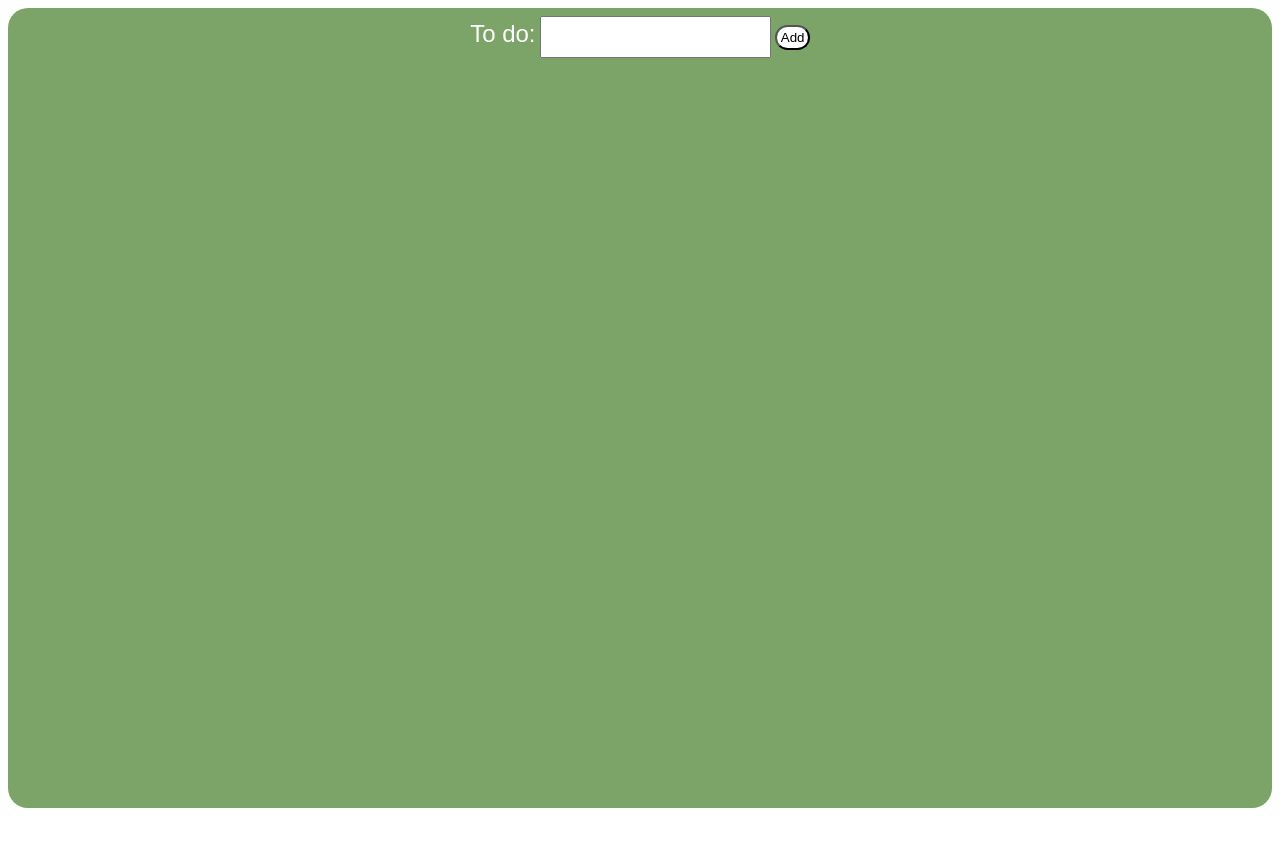
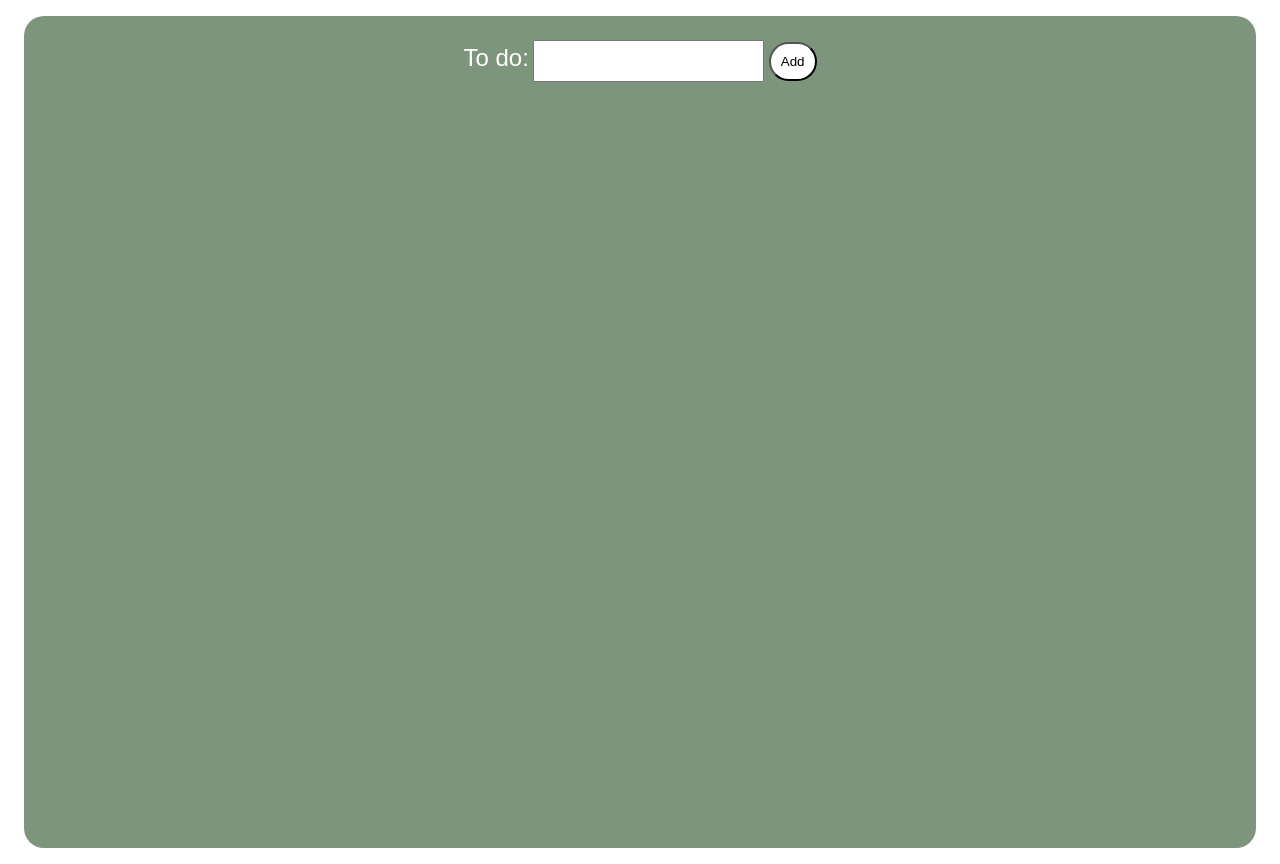
Before and after one commit to jazdown/dsn1676-assignment-5, a plain HTML site: page index.html in a window 1280 px wide. Before the commit the page ends 816 px from the top, so only its background shows below. Drawn offline with nearby package versions, Linux system fonts and the light colour scheme.

Commit message:
final styling
changed colours and adjusted padding and border radius

```diff
--- a/css/main.css
+++ b/css/main.css
@@ -6,7 +6,9 @@ body {
 }
 
 .pagestyle {
-  background-color: #7CA368;
+  padding: 1em;
+  margin: 1em;
+  background-color: #7D957D;
   border-radius: 20px;
   height: 100vh;
 }
@@ -44,10 +46,13 @@ body {
 }
 
 .addbutton {
-  margin: 0;
-  border-radius: 20px;
+  xmargin: 0;
+  xborder-radius: 20px;
+  xbackground-color: #FFF;
+  xpadding: 0.25em;
   background-color: #FFF;
-  padding: 0.25em;
+  border-radius: 50px;
+  padding: 10px;
 }
 
 .check {
```
